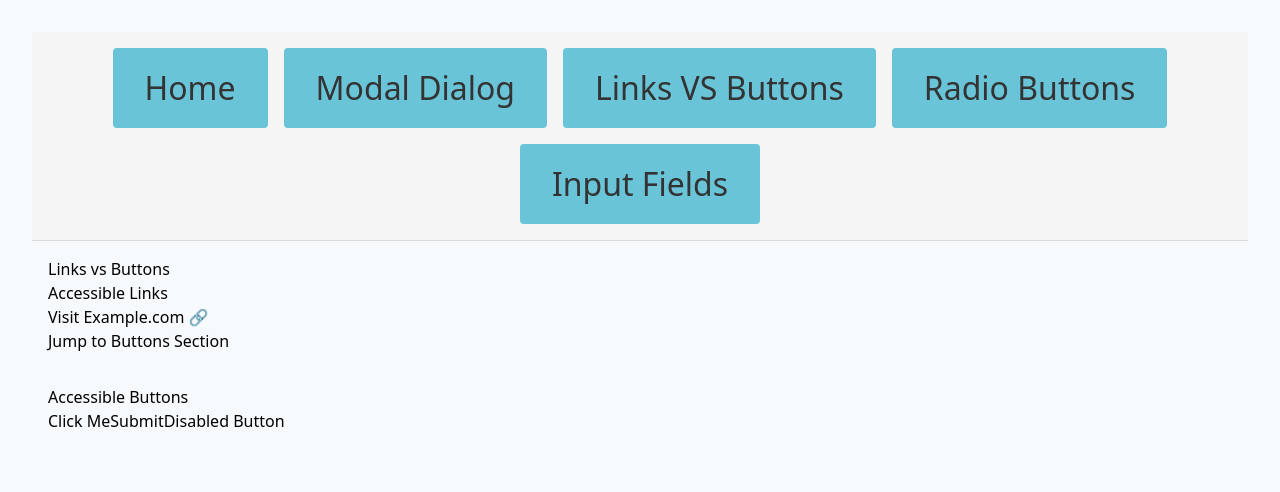
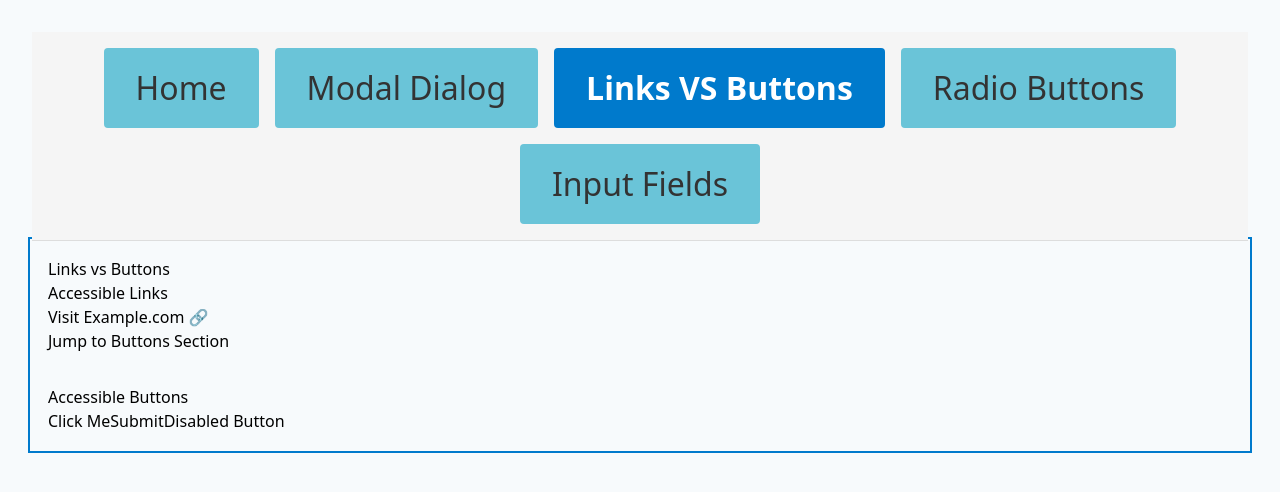
Before and after one commit to AlexandrSedymov/ACCESSIBLE-COMPONENTS, a React (Vite) app: page /links-vs-buttons in a window 1280 px wide. Shown: the top 492 px of the page. Built offline with nearby package versions, Linux system fonts and the light colour scheme.

Commit message:
fix: change focus manengment for nav bar

```diff
--- a/src/App.tsx
+++ b/src/App.tsx
@@ -9,10 +9,14 @@ import { ModalDialog } from './pages/ModalDialog';
 import { LinksVsButtons } from './pages/LinksVsButtons';
 import { RadioButtonPage } from './pages/RadioButton';
 import { InputFieldPage } from './pages/InputField';
+import { useFocusManagement } from './hooks/useFocusManagement';
 
-function App() {
+function AppContent() {
+  // Enable automatic focus management for navigation
+  useFocusManagement();
+
   return (
-    <BrowserRouter>
+    <>
       <a href="#main-content" className="skip-link">
         Skip to main content
       </a>
@@ -24,6 +28,14 @@ function App() {
         <Route path="/radio-buttons" element={<RadioButtonPage />} />
         <Route path="/input-fields" element={<InputFieldPage />} />
       </Routes>
+    </>
+  );
+}
+
+function App() {
+  return (
+    <BrowserRouter>
+      <AppContent />
     </BrowserRouter>
   );
 }
--- a/src/components/CodeExample.tsx
+++ b/src/components/CodeExample.tsx
@@ -20,7 +20,7 @@ const CodeExample: React.FC<CodeExampleProps> = ({
 
   return (
   <details className="code-example-spoiler" open={defaultOpen}>
-    <summary className="code-example-summary" tabIndex={0} aria-label={title}>
+    <summary className="code-example-summary" tabIndex={0}>
       <span className="code-example-icon" aria-hidden="true">
         ▶
       </span>
--- a/src/components/Navbar.tsx
+++ b/src/components/Navbar.tsx
@@ -1,5 +1,5 @@
 import React from 'react';
-import { Link } from 'react-router-dom';
+import { Link, useLocation } from 'react-router-dom';
 import '../styles/Navbar.css';
 
 const navItems = [
@@ -10,18 +10,51 @@ const navItems = [
   { label: 'Input Fields', href: '/input-fields' },
 ];
 
-const Navbar: React.FC = () => (
-  <nav className="navbar">
+const Navbar: React.FC = () => {
+  const location = useLocation();
+
+  return (
+    <nav className="navbar" role="navigation" aria-label="Main navigation">
       <ul className="navbar-list">
-      {navItems.map(item => (
+        {navItems.map(item => {
+          const isCurrentPage = location.pathname === item.href;
+
+          return (
             <li key={item.href}>
-          <Link to={item.href} className="navbar-link">
+              <Link
+                to={item.href}
+                className={`navbar-link ${isCurrentPage ? 'navbar-link--current' : ''}`}
+                aria-current={isCurrentPage ? 'page' : undefined}
+                onClick={() => {
+                  // Announce navigation to screen readers
+                  const announcement = `Navigating to ${item.label} page`;
+
+                  // Create a temporary element to announce the navigation
+                  const announcer = document.createElement('div');
+                  announcer.setAttribute('aria-live', 'polite');
+                  announcer.setAttribute('aria-atomic', 'true');
+                  announcer.className = 'sr-only';
+                  document.body.appendChild(announcer);
+
+                  // Announce after a brief delay to ensure it's heard
+                  setTimeout(() => {
+                    announcer.textContent = announcement;
+
+                    // Clean up after announcement
+                    setTimeout(() => {
+                      document.body.removeChild(announcer);
+                    }, 1000);
+                  }, 100);
+                }}
+              >
                 {item.label}
               </Link>
             </li>
-      ))}
+          );
+        })}
       </ul>
     </nav>
   );
+};
 
 export default Navbar;
--- /dev/null
+++ b/src/hooks/useFocusManagement.ts
@@ -0,0 +1,62 @@
+import { useEffect } from 'react';
+import { useLocation } from 'react-router-dom';
+
+/**
+ * Custom hook to manage focus after route navigation for accessibility.
+ *
+ * This hook automatically moves focus to the main content area when:
+ * 1. The route changes (user navigates via navigation links)
+ * 2. The main content element exists on the page
+ *
+ * This is essential for screen reader users who need to know that
+ * the page content has changed and where to start reading.
+ */
+export const useFocusManagement = (
+  targetSelector: string = '#main-content',
+  focusDelay: number = 100
+) => {
+  const location = useLocation();
+
+  useEffect(() => {
+    // Small delay to ensure DOM has updated after route change
+    const timer = setTimeout(() => {
+      const mainElement = document.querySelector(targetSelector) as HTMLElement;
+
+      if (mainElement) {
+        // Make sure the element can receive focus
+        // If it doesn't have tabindex, add -1 (programmatic focus only)
+        if (!mainElement.hasAttribute('tabindex')) {
+          mainElement.setAttribute('tabindex', '-1');
+        }
+
+        // Focus the main content area
+        mainElement.focus();
+
+        // Optional: Add visual focus indicator for keyboard users
+        // This will be removed when user interacts with other elements
+        mainElement.style.outline = '2px solid #007acc';
+        mainElement.style.outlineOffset = '2px';
+
+        // Remove the focus outline after a short delay or on next interaction
+        const removeFocusStyle = () => {
+          mainElement.style.outline = '';
+          mainElement.style.outlineOffset = '';
+        };
+
+        // Remove outline on next click or keyboard interaction
+        const handleInteraction = () => {
+          removeFocusStyle();
+          document.removeEventListener('click', handleInteraction);
+          document.removeEventListener('keydown', handleInteraction);
+        };
+
+        // Clean up after 3 seconds or on user interaction
+        setTimeout(removeFocusStyle, 3000);
+        document.addEventListener('click', handleInteraction);
+        document.addEventListener('keydown', handleInteraction);
+      }
+    }, focusDelay);
+
+    return () => clearTimeout(timer);
+  }, [location.pathname, targetSelector, focusDelay]); // Re-run when route changes
+};
--- a/src/styles/Navbar.css
+++ b/src/styles/Navbar.css
@@ -41,6 +41,44 @@
   outline-offset: 2px;
 }
 
+/* Current page indicator */
+.navbar-link--current {
+  background: #007acc !important;
+  color: white;
+  font-weight: bold;
+  position: relative;
+}
+
+.navbar-link--current::after {
+  content: ' (current page)';
+  position: absolute;
+  left: -9999px;
+  width: 1px;
+  height: 1px;
+  overflow: hidden;
+  clip: rect(0, 0, 0, 0);
+}
+
+.navbar-link--current:hover {
+  background: #005fa3 !important;
+}
+
+/* Screen reader only text */
+.sr-only {
+  position: absolute;
+  left: -9999px;
+  width: 1px;
+  height: 1px;
+  overflow: hidden;
+  clip: rect(0, 0, 0, 0);
+}
+
+/* Main content focus styles for navigation */
+main[tabindex="-1"]:focus {
+  outline: 2px solid #007acc;
+  outline-offset: 2px;
+}
+
 /* Responsive adjustments */
 @media (max-width: 768px) {
   .navbar-link {
```
Also changed, not shown: 3 other files (tests, documents, lock files or other folders). Lines whose indentation alone changed are shown as unchanged.
